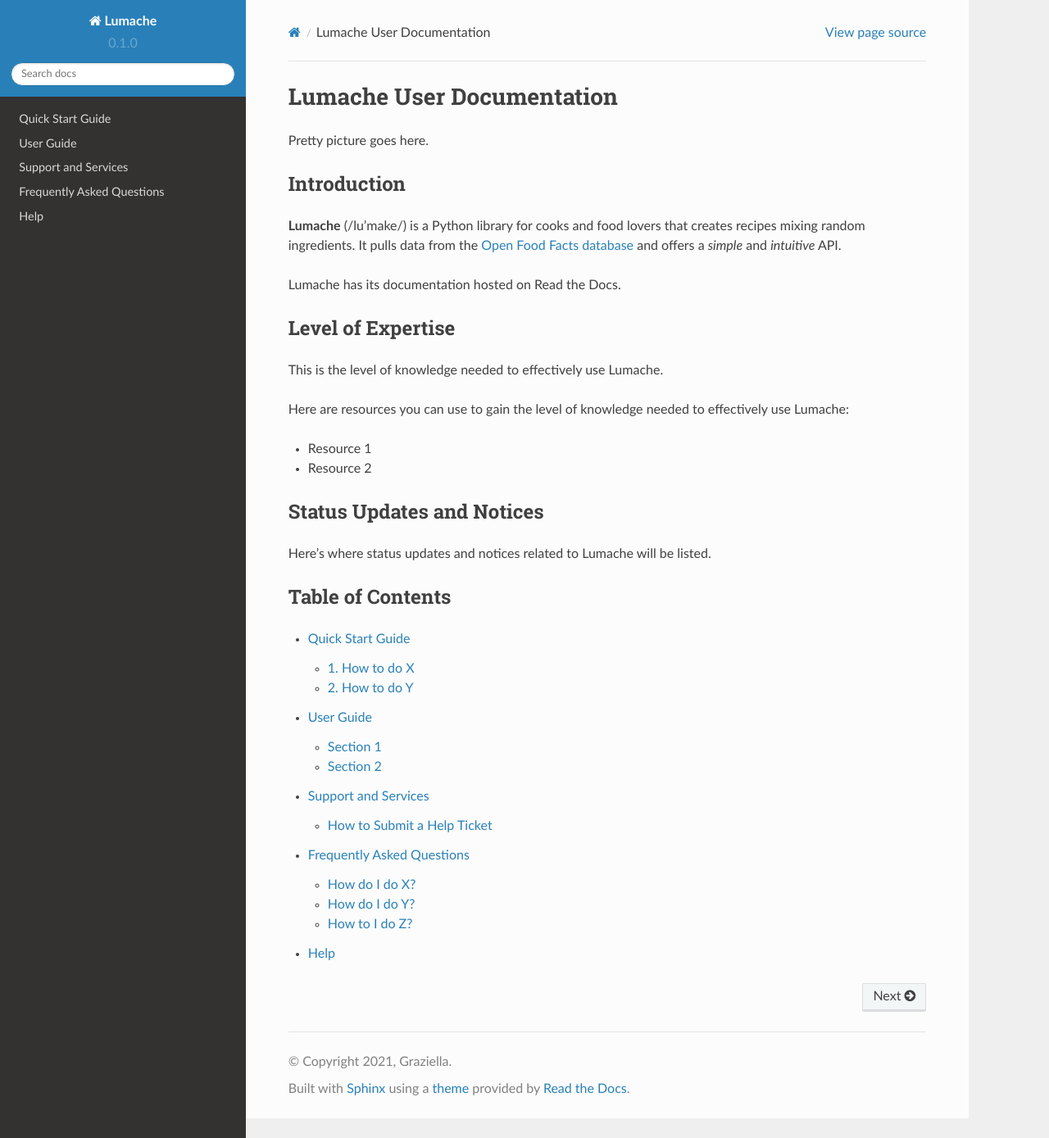
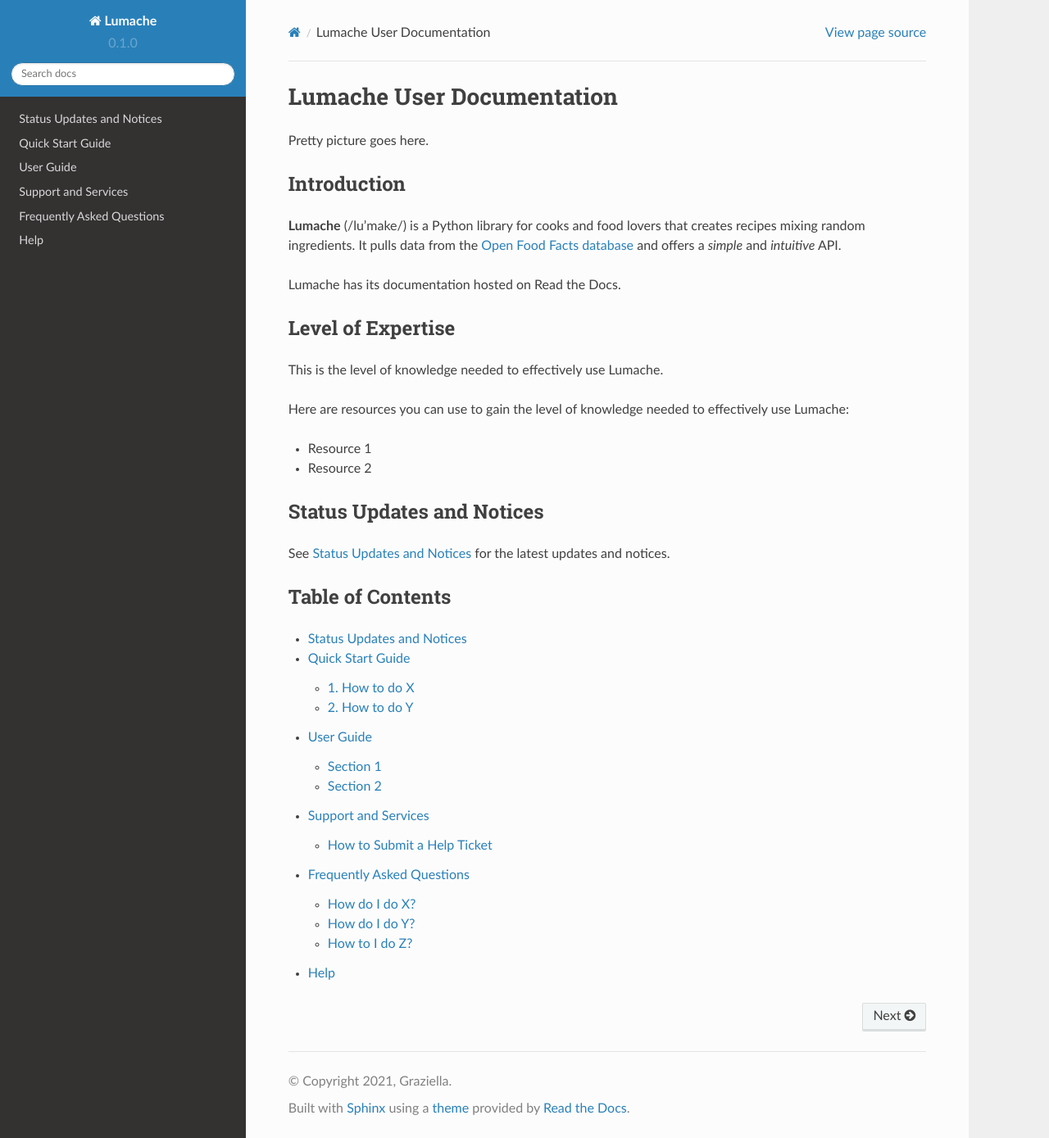
Before and after one commit to lhelms2/rtd-template, a Sphinx documentation site: the page built from docs/source/index.rst, in a window 1280 px wide and 1389 px high. Shown: the whole window at 82% size. Built offline with Sphinx 7.4.7 and the Read the Docs theme 2.0.0, drawn with Linux system fonts in a browser that asks for light colours; pages that are not in the unit, such as notebooks, are missing from menus.

Commit message:
Update index.rst

```diff
--- a/docs/source/index.rst
+++ b/docs/source/index.rst
@@ -27,7 +27,7 @@
 Status Updates and Notices
 ===========================
 
-Here's where status updates and notices related to Lumache will be listed.
+See :ref:`updates` for the latest updates and notices.
 
 Table of Contents
 ==================
@@ -36,6 +36,7 @@
 .. toctree::
    :maxdepth: 2
 
+   status_updates
    quick_start
    user_guide_/index
    support_services
```
